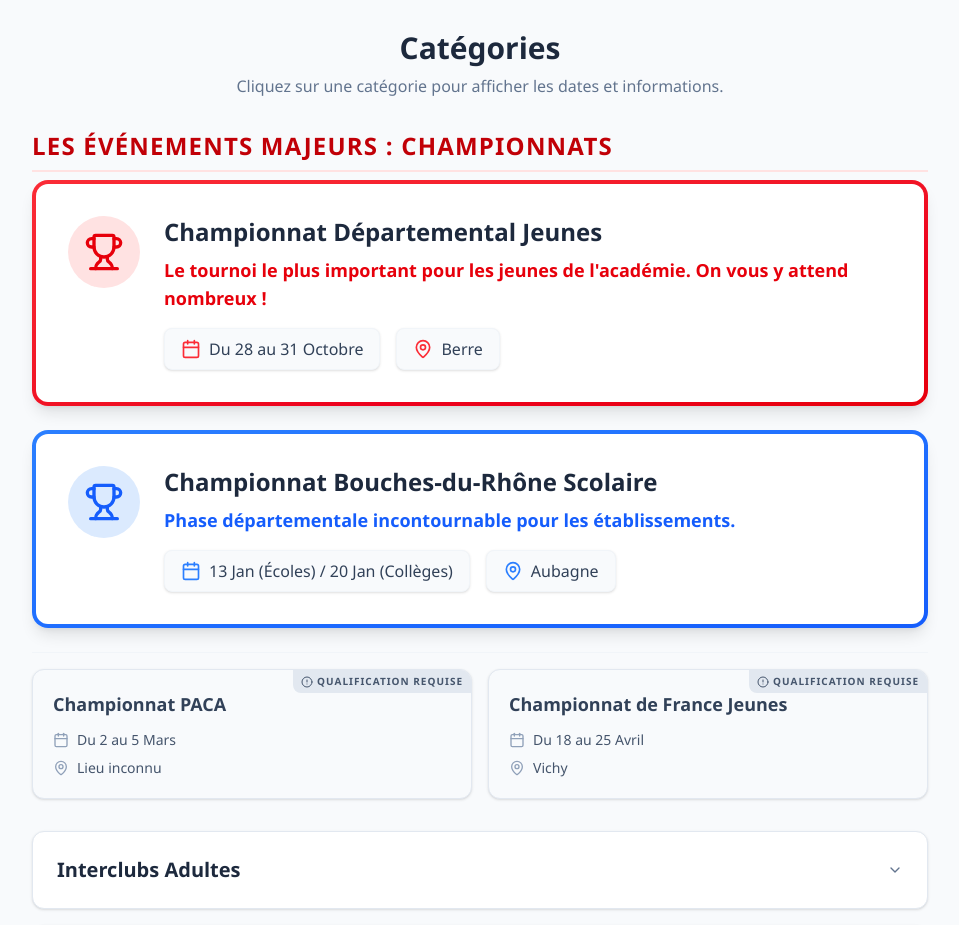
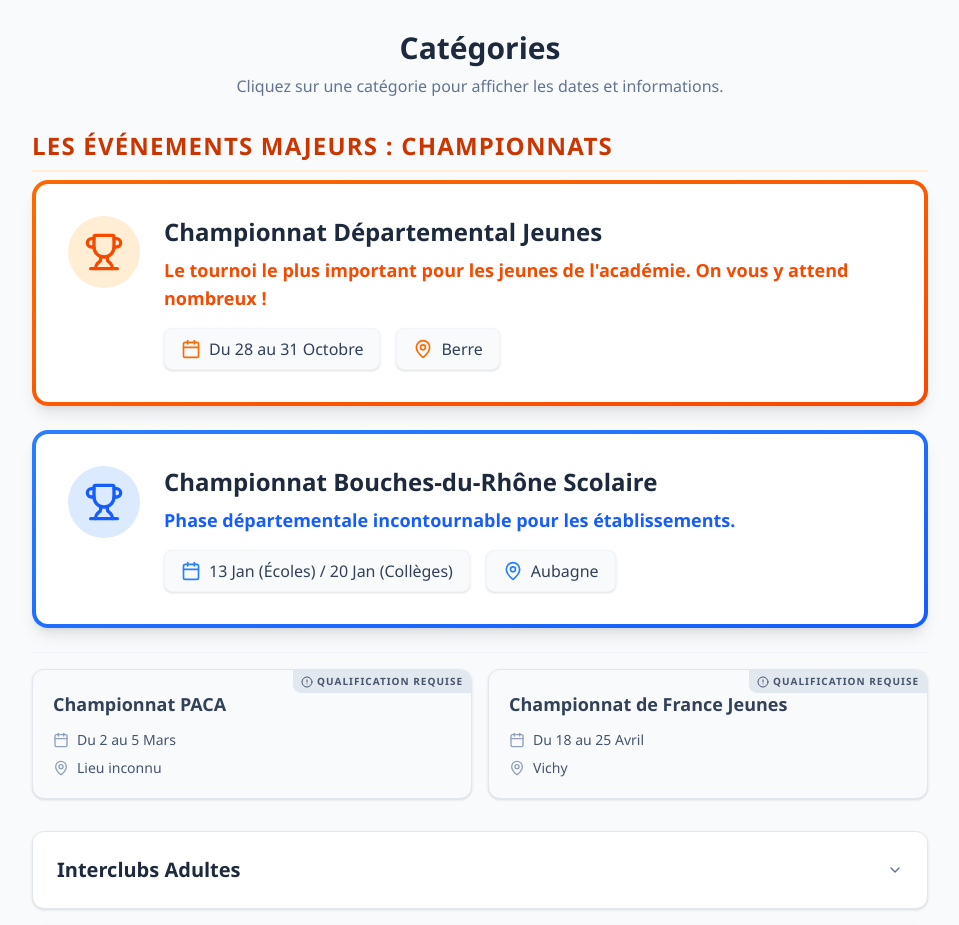
Before and after one commit to jgiraudeau/ac_echecs_calanques, a Next.js app: page /agenda in a window 1280 px wide. Shown: the part 1080-2005 px from the top of the page, without its empty margins (160-1119 px from the left). Built offline with nearby package versions, Linux system fonts and the light colour scheme.

Commit message:
feat: update banner color and add championship reminder to club registration

```diff
--- a/src/app/agenda/page.tsx
+++ b/src/app/agenda/page.tsx
@@ -182,25 +182,25 @@ export default function AgendaPage() {
 
                     {/* Championnats (Moved to top, separate, not accordions) */}
                     <div className="space-y-6">
-                        <h3 className="text-2xl font-black text-red-700 uppercase tracking-wider mb-2 border-b-2 border-red-100 pb-2">Les Événements Majeurs : Championnats</h3>
+                        <h3 className="text-2xl font-black text-orange-700 uppercase tracking-wider mb-2 border-b-2 border-orange-100 pb-2">Les Événements Majeurs : Championnats</h3>
 
                         {/* Highlights (Departemental & Scolaire) */}
                         <div className="grid grid-cols-1 gap-6">
-                            <div className="bg-gradient-to-br from-red-500 to-red-600 p-1 rounded-2xl shadow-lg transform transition-transform hover:scale-[1.01]">
+                            <div className="bg-gradient-to-br from-orange-500 to-orange-600 p-1 rounded-2xl shadow-lg transform transition-transform hover:scale-[1.01]">
                                 <div className="bg-white p-6 md:p-8 rounded-xl h-full flex flex-col md:flex-row items-start gap-6">
-                                    <div className="bg-red-100 p-4 rounded-full text-red-600 shrink-0">
+                                    <div className="bg-orange-100 p-4 rounded-full text-orange-600 shrink-0">
                                         <Trophy className="w-10 h-10" />
                                     </div>
                                     <div>
                                         <h4 className="font-black text-slate-800 text-2xl mb-2">Championnat Départemental Jeunes</h4>
-                                        <p className="text-red-600 font-bold mb-4 text-lg">Le tournoi le plus important pour les jeunes de l'académie. On vous y attend nombreux !</p>
+                                        <p className="text-orange-600 font-bold mb-4 text-lg">Le tournoi le plus important pour les jeunes de l'académie. On vous y attend nombreux !</p>
                                         <div className="flex flex-col sm:flex-row gap-4 text-slate-700 font-medium">
                                             <div className="flex items-center gap-2 bg-slate-50 px-4 py-2 rounded-lg border border-slate-100 shadow-sm">
-                                                <CalendarIcon className="w-5 h-5 text-red-500" />
+                                                <CalendarIcon className="w-5 h-5 text-orange-500" />
                                                 Du 28 au 31 Octobre
                                             </div>
                                             <div className="flex items-center gap-2 bg-slate-50 px-4 py-2 rounded-lg border border-slate-100 shadow-sm">
-                                                <MapPin className="w-5 h-5 text-red-500" />
+                                                <MapPin className="w-5 h-5 text-orange-500" />
                                                 Berre
                                             </div>
                                         </div>
--- a/src/app/inscription/club/page.tsx
+++ b/src/app/inscription/club/page.tsx
@@ -1,5 +1,6 @@
 import { Navbar } from "@/components/layout/Navbar";
 import { HelloAssoWidget } from "@/components/HelloAssoWidget";
+import { Trophy, Calendar as CalendarIcon, MapPin } from "lucide-react";
 
 export default function InscriptionClubPage() {
   return (
@@ -38,7 +39,28 @@ export default function InscriptionClubPage() {
         <div className="absolute top-0 right-0 -translate-y-1/4 translate-x-1/4 w-[500px] h-[500px] bg-indigo-500/10 rounded-full blur-3xl pointer-events-none"></div>
       </section>
 
-      <section className="container mx-auto px-4 py-14 max-w-5xl">
+      <section className="container mx-auto px-4 py-14 max-w-5xl space-y-12">
+        {/* Reminder Banner */}
+        <div className="bg-gradient-to-r from-orange-500 to-orange-600 rounded-2xl shadow-lg p-6 md:p-8 text-white flex flex-col md:flex-row items-center gap-6 border border-orange-400">
+          <div className="bg-white/20 p-4 rounded-full shrink-0">
+            <Trophy className="w-10 h-10 text-white" />
+          </div>
+          <div className="flex-1">
+            <h3 className="text-2xl font-black mb-2 tracking-wide">Pensez à réserver pour le Championnat Départemental Jeunes !</h3>
+            <p className="text-orange-50 font-medium mb-4">Le tournoi phare de l'année approche à grands pas pour tous nos jeunes compétiteurs.</p>
+            <div className="flex flex-col sm:flex-row gap-4 font-semibold">
+              <div className="flex items-center gap-2 bg-white/10 px-4 py-2 rounded-lg backdrop-blur-sm">
+                <CalendarIcon className="w-5 h-5" />
+                Du 28 au 31 Octobre
+              </div>
+              <div className="flex items-center gap-2 bg-white/10 px-4 py-2 rounded-lg backdrop-blur-sm">
+                <MapPin className="w-5 h-5" />
+                Berre
+              </div>
+            </div>
+          </div>
+        </div>
+
         <HelloAssoWidget url="https://www.helloasso.com/associations/echecs-cassis/adhesions/cotisations-et-adhesion-club-d-echecs-2026-2027/widget" />
       </section>
     </div>
```
